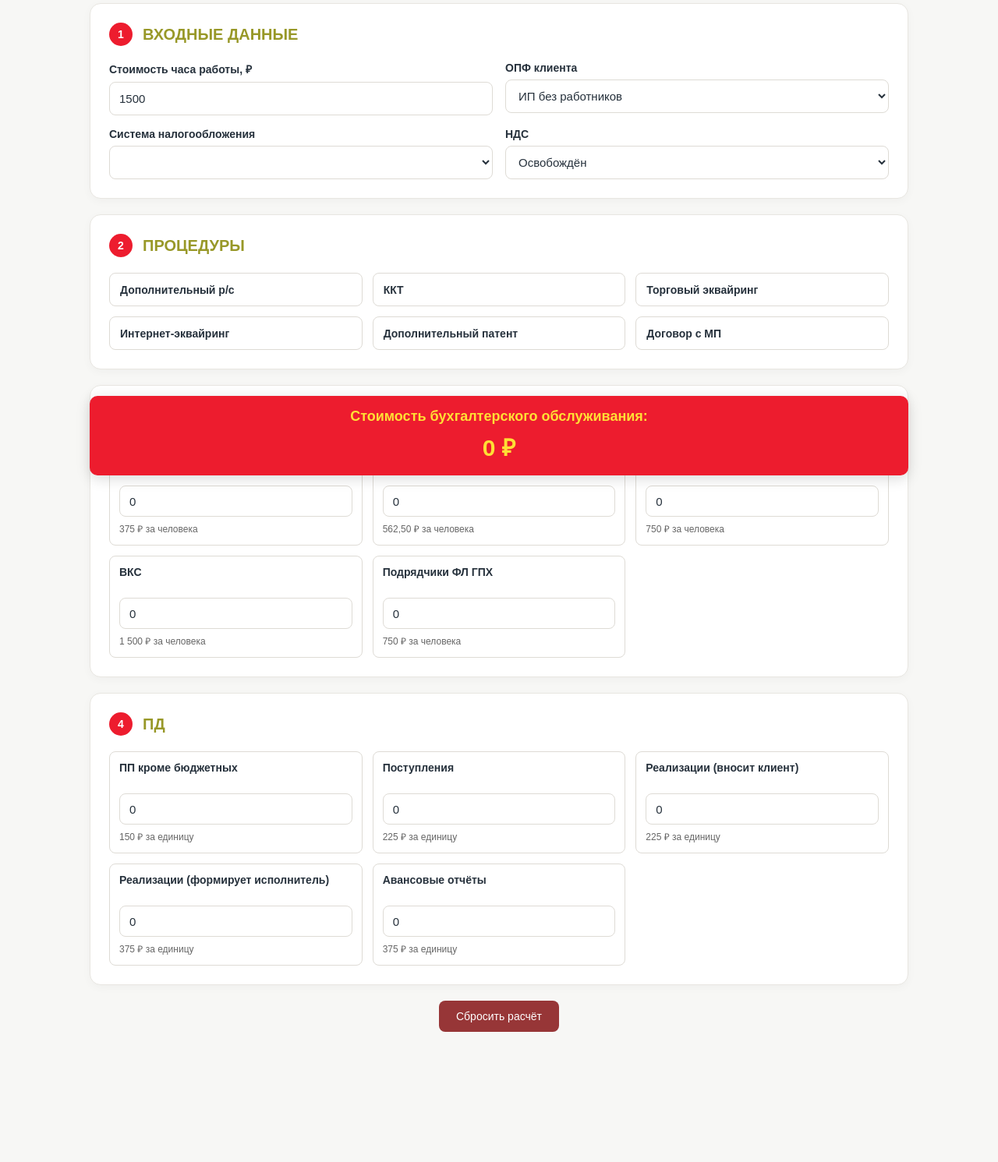
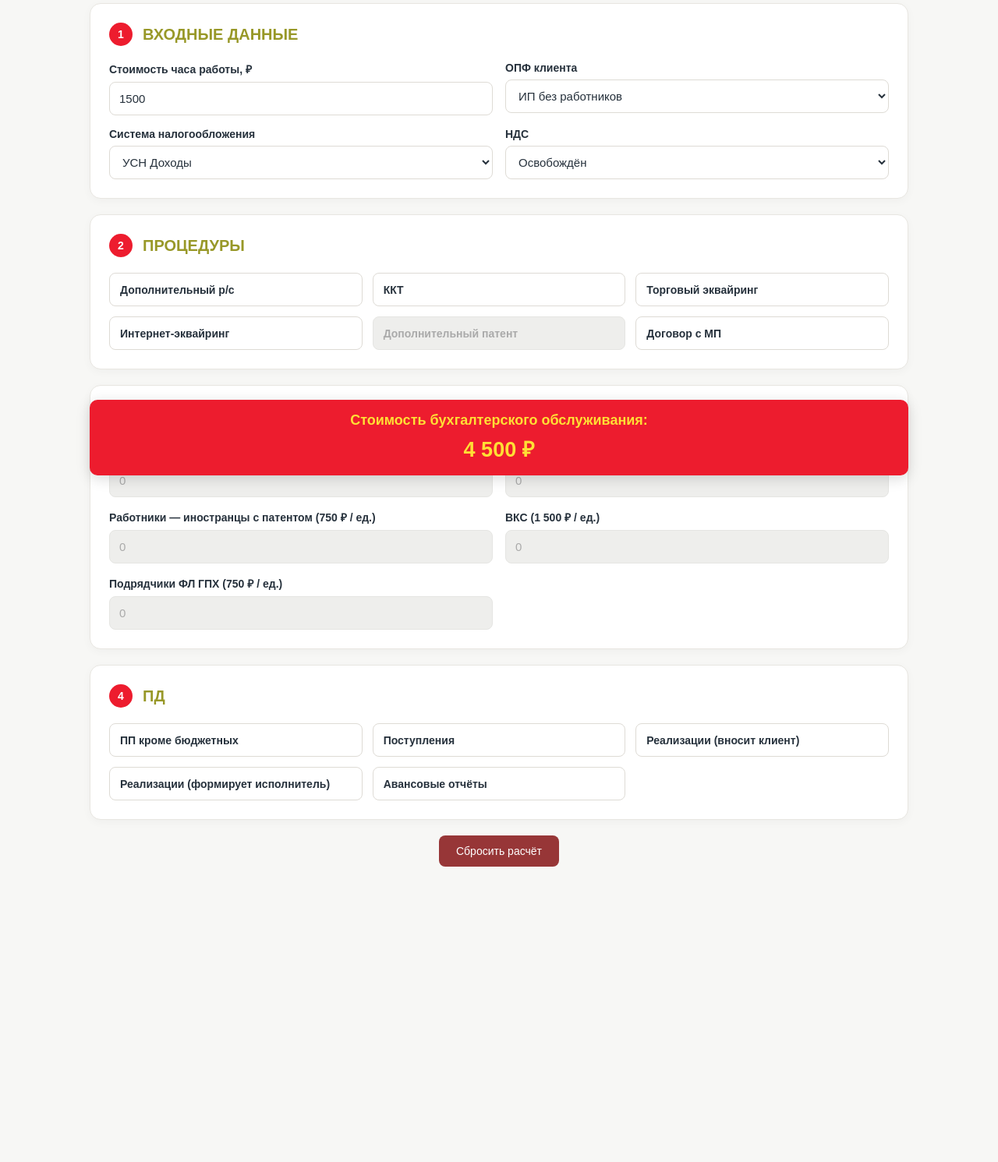
Before and after one commit to tagunovaalena25-png/buh-obsluzhivanie-site, a Flask app: page /calculator in a window 1280 px wide. Shown: the part 180-1671 px from the top of the page at 78% size. After the commit the page ends 1292 px from the top, so only its background shows below. Run offline with Flask 3, Linux system fonts and the light colour scheme; lists and menus that the app fills with data are empty.

Commit message:
Update calculator.html

```diff
--- a/templates/calculator.html
+++ b/templates/calculator.html
@@ -1,4 +1,3 @@
-
 <!DOCTYPE html>
 <html lang="ru">
 <head>
@@ -104,6 +103,14 @@ input:focus, select:focus {
     border-color: #9a8a43;
 }
 
+/* Поля ЗП и КУ серые и недоступные при ИП без работников */
+.salary-quantity:disabled {
+    background: #eeeeec;
+    color: #aaa;
+    border-color: #e5e5e2;
+    cursor: not-allowed;
+}
+
 select:disabled {
     background: #eeeeec;
     color: #aaa;
@@ -148,59 +155,6 @@ select:disabled {
     cursor: not-allowed;
 }
 
-.salary-grid {
-    display: grid;
-    grid-template-columns: repeat(3, minmax(0, 1fr));
-    gap: 13px;
-}
-
-.salary-item {
-    display: flex;
-    flex-direction: column;
-    gap: 7px;
-    min-width: 0;
-    padding: 12px;
-    border: 1px solid #dedbd5;
-    border-radius: 8px;
-    background: #fff;
-}
-
-.salary-item label {
-    min-height: 34px;
-    font-size: 14px;
-    font-weight: 600;
-}
-
-.salary-item span {
-    color: #666;
-    font-size: 12px;
-}
-
-.salary-item input {
-    min-height: 40px;
-}
-
-.salary-item:has(input:disabled) {
-    background: #eeeeec;
-    color: #aaa;
-}
-
-.salary-item:has(input:disabled) span {
-    color: #aaa;
-}
-
-/* Раздел ЗП и КУ остаётся видимым, но недоступным для ИП без работников */
-.section.disabled {
-    background: #eeeeec;
-}
-
-.section.disabled .service {
-    background: #eeeeec;
-    color: #aaa;
-    border-color: #e5e5e2;
-    cursor: not-allowed;
-}
-
 .reset {
     display: block;
     margin: 20px auto;
@@ -237,14 +191,14 @@ select:disabled {
     border-radius: 10px;
     padding: 16px;
     font-size: 18px;
-font-weight: bold;
+    font-weight: bold;
     box-shadow: 0 4px 18px rgba(0,0,0,.15);
     text-align: center;
 }
 
 .total-price {
-    font-size: 30px;
-    margin-top: 8px;
+    font-size: 27px;
+    margin-top: 7px;
 }
 
 .hidden-calculation {
@@ -284,26 +238,16 @@ font-weight: bold;
         gap: 13px;
     }
 
-    .service-grid,
-    .salary-grid {
+    .service-grid {
         grid-template-columns: repeat(2, minmax(0, 1fr));
         gap: 9px;
-    }
-
-    .salary-item {
-        padding: 10px;
-    }
-
-    .salary-item label {
-        min-height: 0;
-        font-size: 12px;
     }
 
     .service {
         min-height: 45px;
         font-size: 12px;
         padding: 10px;
-        overflow-wrap: anywhere;
+overflow-wrap: anywhere;
     }
 
     input, select {
@@ -329,8 +273,7 @@ font-weight: bold;
 
 @media(max-width: 360px) {
 
-    .service-grid,
-    .salary-grid {
+    .service-grid {
         grid-template-columns: 1fr;
     }
 
@@ -448,6 +391,7 @@ font-weight: bold;
 
 
 <!-- 3. ЗП И КУ -->
+
 <section class="section" id="salarySection">
 
     <div class="section-title">
@@ -455,32 +399,33 @@ font-weight: bold;
         <h2>ЗП И КУ</h2>
     </div>
 
-    <div class="salary-grid">
-        <div class="salary-item">
-            <label for="qty-citizens">Работники — граждане РФ</label>
-            <input type="number" id="qty-citizens" min="0" step="1" value="0" inputmode="numeric">
-            <span>375 ₽ за человека</span>
+    <div class="grid">
+
+        <div class="field">
+            <label for="salaryCitizens">Работники — граждане РФ (375 ₽ / ед.)</label>
+            <input type="number" id="salaryCitizens" class="salary-quantity" min="0" step="1" value="0">
         </div>
-        <div class="salary-item">
-            <label for="qty-foreignNo">Иностранцы без патента</label>
-            <input type="number" id="qty-foreignNo" min="0" step="1" value="0" inputmode="numeric">
-            <span>562,50 ₽ за человека</span>
+
+        <div class="field">
+            <label for="salaryForeignNo">Работники — иностранцы без патента (562,50 ₽ / ед.)</label>
+            <input type="number" id="salaryForeignNo" class="salary-quantity" min="0" step="1" value="0">
         </div>
-        <div class="salary-item">
-            <label for="qty-foreignYes">Иностранцы с патентом</label>
-            <input type="number" id="qty-foreignYes" min="0" step="1" value="0" inputmode="numeric">
-            <span>750 ₽ за человека</span>
+
+        <div class="field">
+            <label for="salaryForeignYes">Работники — иностранцы с патентом (750 ₽ / ед.)</label>
+            <input type="number" id="salaryForeignYes" class="salary-quantity" min="0" step="1" value="0">
         </div>
-        <div class="salary-item">
-            <label for="qty-vks">ВКС</label>
-            <input type="number" id="qty-vks" min="0" step="1" value="0" inputmode="numeric">
-            <span>1 500 ₽ за человека</span>
+
+        <div class="field">
+            <label for="salaryVks">ВКС (1 500 ₽ / ед.)</label>
+            <input type="number" id="salaryVks" class="salary-quantity" min="0" step="1" value="0">
         </div>
-        <div class="salary-item">
-            <label for="qty-gph">Подрядчики ФЛ ГПХ</label>
-            <input type="number" id="qty-gph" min="0" step="1" value="0" inputmode="numeric">
-            <span>750 ₽ за человека</span>
+
+        <div class="field">
+            <label for="salaryGph">Подрядчики ФЛ ГПХ (750 ₽ / ед.)</label>
+            <input type="number" id="salaryGph" class="salary-quantity" min="0" step="1" value="0">
         </div>
+
     </div>
 
 </section>
@@ -493,37 +438,27 @@ font-weight: bold;
         <h2>ПД</h2>
     </div>
 
-    <div class="salary-grid">
+    <div class="service-grid">
 
-        <div class="salary-item">
-            <label for="qty-payment">ПП кроме бюджетных</label>
-            <input type="number" id="qty-payment" min="0" step="1" value="0" inputmode="numeric">
-            <span>150 ₽ за единицу</span>
-        </div>
+        <button class="service" data-service="payment">
+            ПП кроме бюджетных
+        </button>
 
-        <div class="salary-item">
-            <label for="qty-receipts">Поступления</label>
-            <input type="number" id="qty-receipts" min="0" step="1" value="0" inputmode="numeric">
-            <span>225 ₽ за единицу</span>
-        </div>
+        <button class="service" data-service="receipts">
+            Поступления
+        </button>
 
-        <div class="salary-item">
-            <label for="qty-salesClient">Реализации (вносит клиент)</label>
-            <input type="number" id="qty-salesClient" min="0" step="1" value="0" inputmode="numeric">
-            <span>225 ₽ за единицу</span>
-        </div>
+        <button class="service" data-service="salesClient">
+            Реализации (вносит клиент)
+        </button>
 
-        <div class="salary-item">
-            <label for="qty-salesExecutor">Реализации (формирует исполнитель)</label>
-            <input type="number" id="qty-salesExecutor" min="0" step="1" value="0" inputmode="numeric">
-            <span>375 ₽ за единицу</span>
-        </div>
+        <button class="service" data-service="salesExecutor">
+            Реализации (формирует исполнитель)
+        </button>
 
-        <div class="salary-item">
-            <label for="qty-advance">Авансовые отчёты</label>
-            <input type="number" id="qty-advance" min="0" step="1" value="0" inputmode="numeric">
-            <span>375 ₽ за единицу</span>
-        </div>
+        <button class="service" data-service="advance">
+            Авансовые отчёты
+        </button>
 
     </div>
 
@@ -618,20 +553,20 @@ const TAX_OPTIONS = [
         value: "usn_psn",
         label: "УСН «Доходы» + ПСН",
         hours: 4.5,
-        vat: true
+        vat: false
     },
 
     {
         value: "usn_exp_psn",
         label: "УСН «Доходы - расходы» + ПСН",
         hours: 4.5,
-        vat: true
+        vat: false
     },
 
     {
         value: "osn_psn",
         label: "ОСН + ПСН",
-        hours: 5.2,
+        hours: 5.4,
         vat: false
     }
 
@@ -639,43 +574,75 @@ const TAX_OPTIONS = [
 
 
 /* =====================================
-   ЧАСЫ ПО НДС
+   НОРМАТИВЫ НДС
 ===================================== */
 
 const VAT_HOURS = {
     "0": 0,
-    vat57: 1,
-    vatOther: 1.5
+    vat57: 3,
+    vatOther: 5
 };
 
 
 /* =====================================
-   ДОПОЛНИТЕЛЬНЫЕ УСЛУГИ И ЧАСЫ
+   НОРМАТИВЫ ВСЕХ УСЛУГ
 ===================================== */
+
+const SALARY_UNIT_PRICES = {
+    salaryCitizens: 375,
+    salaryForeignNo: 562.50,
+    salaryForeignYes: 750,
+    salaryVks: 1500,
+    salaryGph: 750
+};
+
 
 const SERVICE_HOURS = {
 
-    account: 0.5,
-    kkt: 0.5,
-    trade: 0.5,
+    // Банк и финансы
+
+    account: 1,
+    factoring: 1,
+    credit: 0.5,
+    overdraft: 1,
+    leasing: 1,
+    currency: 2,
+
+    // ККТ и эквайринг
+
+    kkt: 1,
+    trade: 1,
     internet: 0.5,
-    patent: 1,
+    sbp: 0.5,
+
+    // Патенты
+
+    patent: 1.5,
+
+    // Маркетплейсы
+
     market: 1,
+    marketAccounting: 3,
+    pvz: 3,
 
-    // ЗП и КУ. Базовая ставка — 1500 ₽/час
+    // ЗП и КУ
 
-    citizens: 0.25,       // 375 ₽
-    foreignNo: 0.375,     // 562,50 ₽
-    foreignYes: 0.5,      // 750 ₽
-    vks: 1,               // 1 500 ₽
-    gph: 0.5,             // 750 ₽
+    citizens: 0.5,
+    foreignNo: 0.25,
+    foreignYes: 0.5,
+    vks: 1,
+    gph: 0.5,
+    maternity: 0.5,
+    disabled: 0.5,
+    student: 0.25,
 
     // Первичные документы
 
     payment: 0.1,
     receipts: 0.15,
     salesClient: 0.15,
-    salesExecutor: 0.25,advance: 0.25,
+    salesExecutor: 0.25,
+    advance: 0.25,
     commission: 0.5,
     offset: 0.25,
     reconciliation: 0.15
@@ -861,26 +828,14 @@ function updateVAT() {
 function updateSalary() {
 
     const salaryAvailable = currentOPF !== "ip_no";
-    const salaryInputs = ["citizens", "foreignNo", "foreignYes", "vks", "gph"];
 
-    salaryInputs.forEach(key => {
-        const input = document.getElementById("qty-" + key);
-
-        if (input) {
-            input.disabled = !salaryAvailable;
-
-            // Для ИП без работников обнуляем количество.
-            if (!salaryAvailable) {
-                input.value = 0;
-            }
-        }
+    document.querySelectorAll(".salary-quantity").forEach(input => {
+        input.disabled = !salaryAvailable;
+        if (!salaryAvailable) input.value = 0;
     });
 
-    document.getElementById("salarySection")
-        .classList.toggle("disabled", !salaryAvailable);
 }
-.classList.toggle("disabled", !salaryAvailable);
-}
+
 
 /* =====================================
    ДОПОЛНИТЕЛЬНЫЙ ПАТЕНТ
@@ -918,8 +873,7 @@ document.querySelectorAll("[data-service]").forEach(button => {
     button.addEventListener("click", function() {
 
         if (this.disabled) return;
-
-        const service = this.dataset.service;
+const service = this.dataset.service;
 
         selectedServices[service] =
             !selectedServices[service];
@@ -999,29 +953,14 @@ function calculate() {
     });
 
 
-    // Стоимость ЗП и КУ с учётом введённого количества людей
+    // Стоимость ЗП и КУ: количество единиц × фиксированная цена
 
-    const salaryKeys = ["citizens", "foreignNo", "foreignYes", "vks", "gph"];
-    let salaryHours = 0;
+    let salaryPrice = 0;
 
-    if (currentOPF !== "ip_no") {
-        salaryKeys.forEach(key => {
-            const quantityInput = document.getElementById("qty-" + key);
-            const quantity = Math.max(0, Math.floor(Number(quantityInput.value) || 0));
-            salaryHours += quantity * (SERVICE_HOURS[key] || 0);
-        });
-    }
-
-
-    // Первичные документы: стоимость зависит от количества единиц
-
-    const documentKeys = ["payment", "receipts", "salesClient", "salesExecutor", "advance"];
-    let documentHours = 0;
-
-    documentKeys.forEach(key => {
-        const quantityInput = document.getElementById("qty-" + key);
-        const quantity = Math.max(0, Math.floor(Number(quantityInput.value) || 0));
-        documentHours += quantity * (SERVICE_HOURS[key] || 0);
+    Object.entries(SALARY_UNIT_PRICES).forEach(([inputId, unitPrice]) => {
+        const input = document.getElementById(inputId);
+        const quantity = Math.max(0, Number(input.value) || 0);
+        salaryPrice += quantity * unitPrice;
     });
 
 
@@ -1030,48 +969,38 @@ function calculate() {
     const totalHours =
         baseHours +
         vatHours +
-        activityHours +
-        salaryHours +
-        documentHours;
+        activityHours;
 
 
     // Итоговая стоимость
 
-    const totalPrice = totalHours * hourPrice;
+    const totalPrice = totalHours * hourPrice + salaryPrice;
+
+
+    // Отображение результата
 
     document.getElementById("totalPrice").textContent =
-        totalPrice.toLocaleString("ru-RU", {
-            maximumFractionDigits: 2
-        }) + " ₽";
+        Math.round(totalPrice).toLocaleString("ru-RU") + " ₽";
 
 
-    // Скрытая информация о расчёте
+    // Скрытые данные расчёта
 
-    document.getElementById("hiddenCalculation").innerHTML = `
-        <div>Базовые часы: ${baseHours}</div>
-        <div>Часы НДС: ${vatHours}</div>
-        <div>Дополнительные услуги: ${activityHours}</div>
-<div>Часы ЗП и КУ: ${salaryHours}</div>
-        <div>Часы ПД: ${documentHours}</div>
-        <div>Всего часов: ${totalHours}</div>
-        <div>Стоимость часа: ${hourPrice}</div>
-        <div>Итого: ${totalPrice}</div>
-    `;
+    document.getElementById("hiddenCalculation").textContent =
+        "ОПФ: " + currentOPF +
+        "; Налоговый режим: " + taxValue +
+        "; Базовые часы: " + baseHours +
+        "; Часы НДС: " + vatHours +
+        "; Часы активностей: " + activityHours +
+        "; Стоимость ЗП и КУ: " + salaryPrice +
+        "; Всего часов: " + totalHours +
+        "; Ставка часа: " + hourPrice;
 
 }
-/* =====================================
-   ОБРАБОТЧИКИ ИЗМЕНЕНИЯ ПАРАМЕТРОВ
-===================================== */
-
-// Изменение стоимости часа
-
-document.getElementById("hourPrice").addEventListener(
-    "input",
-    calculate
-);
 
 
-// Изменение системы налогообложения
+/* =====================================
+   СМЕНА НАЛОГОВОГО РЕЖИМА
+===================================== */
 
 document.getElementById("tax").addEventListener(
     "change",
@@ -1087,7 +1016,9 @@ document.getElementById("tax").addEventListener(
 );
 
 
-// Изменение НДС
+/* =====================================
+   СМЕНА НДС
+===================================== */
 
 document.getElementById("vat").addEventListener(
     "change",
@@ -1095,63 +1026,28 @@ document.getElementById("vat").addEventListener(
 );
 
 
-// Изменение количества работников
+/* =====================================
+   СМЕНА СТОИМОСТИ ЧАСА
+===================================== */
 
-const salaryKeys = [
-    "citizens",
-    "foreignNo",
-    "foreignYes",
-    "vks",
-    "gph"
-];
+document.getElementById("hourPrice").addEventListener(
+    "input",
+    calculate
+);
 
-salaryKeys.forEach(key => {
-
-    const input = document.getElementById("qty-" + key);
-
+// Пересчёт при изменении количества работников и подрядчиков
+document.querySelectorAll(".salary-quantity").forEach(input => {
     input.addEventListener("input", calculate);
-
-});
-
-
-// Изменение количества первичных документов
-
-const documentKeys = [
-    "payment",
-    "receipts",
-    "salesClient",
-    "salesExecutor",
-    "advance"
-];
-
-documentKeys.forEach(key => {
-
-    const input = document.getElementById("qty-" + key);
-
-    input.addEventListener("input", calculate);
-
 });
 
 
 /* =====================================
-   СБРОС КАЛЬКУЛЯТОРА
+   СБРОС РАСЧЁТА
 ===================================== */
 
 function resetCalculator() {
 
-    // Возвращаем исходные параметры
-
-    document.getElementById("hourPrice").value = 1500;
-
-    document.getElementById("opf").value = "ip_no";
-
-    currentOPF = "ip_no";
-
-
-    // Сбрасываем выбранные услуги
-
     selectedServices = {};
-
 
     document.querySelectorAll("[data-service]").forEach(button => {
 
@@ -1159,59 +1055,23 @@ function resetCalculator() {
 
     });
 
+    document.getElementById("hourPrice").value = 1500;
 
-    // Обновляем налоговые режимы
+    document.querySelectorAll(".salary-quantity").forEach(input => {
+        input.value = 0;
+    });
 
-    updateTaxOptions();
+    currentOPF = "ip_no";
 
-
-    // Возвращаем НДС
+    document.getElementById("opf").value = "ip_no";
 
     document.getElementById("vat").value = "0";
 
-
-    // Обновляем доступность разделов
+    updateTaxOptions();
 
     updateSalary();
 
     updatePatent();
-
-
-    // Обнуляем количество работников
-
-    const salaryKeys = [
-        "citizens",
-        "foreignNo",
-        "foreignYes",
-        "vks",
-        "gph"
-    ];
-
-    salaryKeys.forEach(key => {
-
-        document.getElementById("qty-" + key).value = 0;
-
-    });
-
-
-    // Обнуляем количество первичных документов
-
-    const documentKeys = [
-        "payment",
-        "receipts",
-        "salesClient",
-        "salesExecutor",
-        "advance"
-    ];
-
-    documentKeys.forEach(key => {
-
-        document.getElementById("qty-" + key).value = 0;
-
-    });
-
-
-    // Пересчитываем стоимость
 
     calculate();
 
@@ -1219,7 +1079,7 @@ function resetCalculator() {
 
 
 /* =====================================
-   ПЕРВОНАЧАЛЬНЫЙ ЗАПУСК
+   ЗАПУСК КАЛЬКУЛЯТОРА
 ===================================== */
 
 updateTaxOptions();
```
